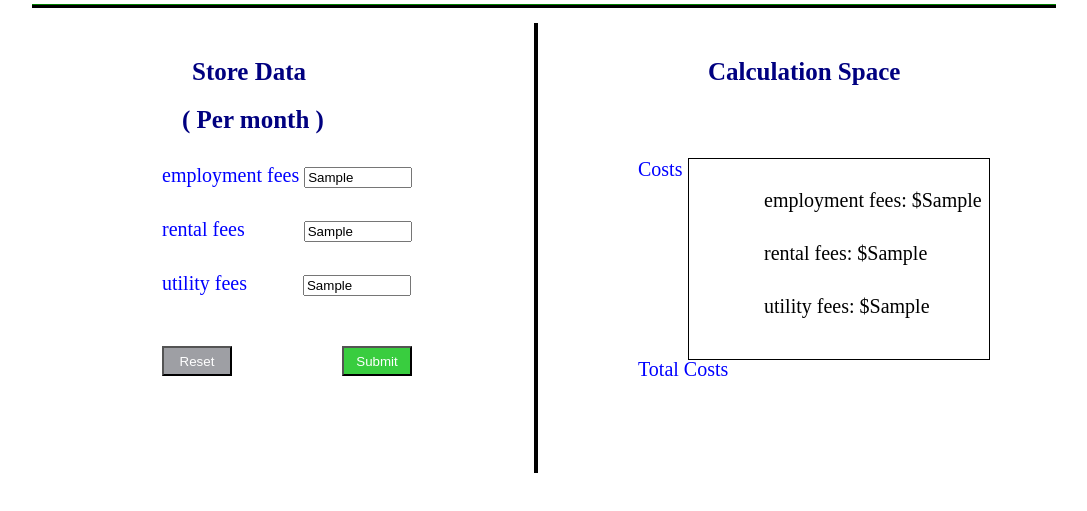
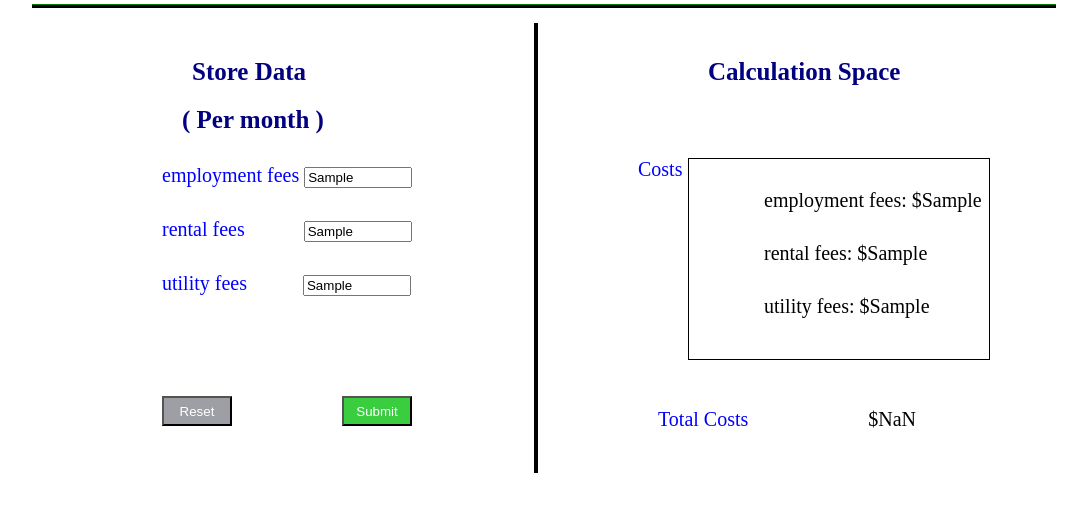
Before and after one commit to wzhoujdz/IAAA, a website: page public/fixedCost.html in a window 1280 px wide. Both pictures are taken after typing "Sample", "Sample", "Sample" into the empty fields and a click on the button "Submit". Shown: the part 63-574 px from the top of the page, without its empty margins (102-1189 px from the left). Drawn offline with nearby package versions, Linux system fonts and the light colour scheme.

Commit message:
finish fixedCost yeah

```diff
--- a/public/css/fixedCost.css
+++ b/public/css/fixedCost.css
@@ -6,3 +6,9 @@
     color:black;
     font-weight: 300;
 }
+.format2{
+    float:left;
+    font-size:20px;
+    color:black;
+    font-weight: 300;
+}
--- a/public/fixedCost.html
+++ b/public/fixedCost.html
@@ -48,10 +48,10 @@
                 <input style= "width: 100px; margin-left: 51px;" type="text" id="utilityFees" />
             </div>
 
-            <button id="resetId" style="margin-left:140px;width:70px;height:30px;color:white;background:#818289c4;float:left;margin-top:50px;">
+            <button id="resetId" style="margin-left:140px;width:70px;height:30px;color:white;background:#818289c4;float:left;margin-top:100px;">
 				Reset
             </button>
-            <button id="submitId" style="margin-left:110px;width:70px;height:30px;color:white;background:#39cd3f;float:left;margin-top:50px;">
+            <button id="submitId" style="margin-left:110px;width:70px;height:30px;color:white;background:#39cd3f;float:left;margin-top:100px;">
 				Submit
 			</button>
         </div>
@@ -81,8 +81,11 @@
             </div>
 
             <div style = "float:left; width:500px; height:1024px">
-                <div style = "float: left;margin-top:50px; margin-left:100px;font-size:20px; color:blue;font-weight:500;">
+                <div style = "float: left;margin-top:100px; margin-left:120px;font-size:20px; color:blue;font-weight:500;">
                     Total Costs
+                </div>
+                <div id= "totalCost" style = "float: left;margin-top:100px; margin-left:120px;font-size:20px; color:black;font-weight:500;">
+
                 </div>
             </div>
         </div>
--- a/public/js/fixedCost.js
+++ b/public/js/fixedCost.js
@@ -22,7 +22,7 @@ $(document).ready(function(){
         var total = parseFloat(employmentFees)+parseFloat(rentalFees)+parseFloat(utilityFees);
         console.log(total);
 
-
+        $("#space").html('');
         $("#space").append(
             '<div class="format">'+
                 'employment fees: $'+employmentFees+
@@ -34,6 +34,21 @@ $(document).ready(function(){
                 'utility fees: $' + utilityFees+
             '</div>'
         )
+        $("#totalCost").append(
+            '<div class="format2">'+
+                "$"+
+                total+
+            '</div>'
+        )
+
     });
 
+    let resetId=document.getElementById("resetId");
+    resetId.addEventListener("click", function(){
+        $("#space").html('');
+        $("#employmentFees").val('');
+        $("#rentalFees").val('');
+        $("#utilityFees").val('');
+        $("#totalCost").html('');
+    });
 });
```
Also changed, not shown: public/variableCost.html (+3 -3 lines).
